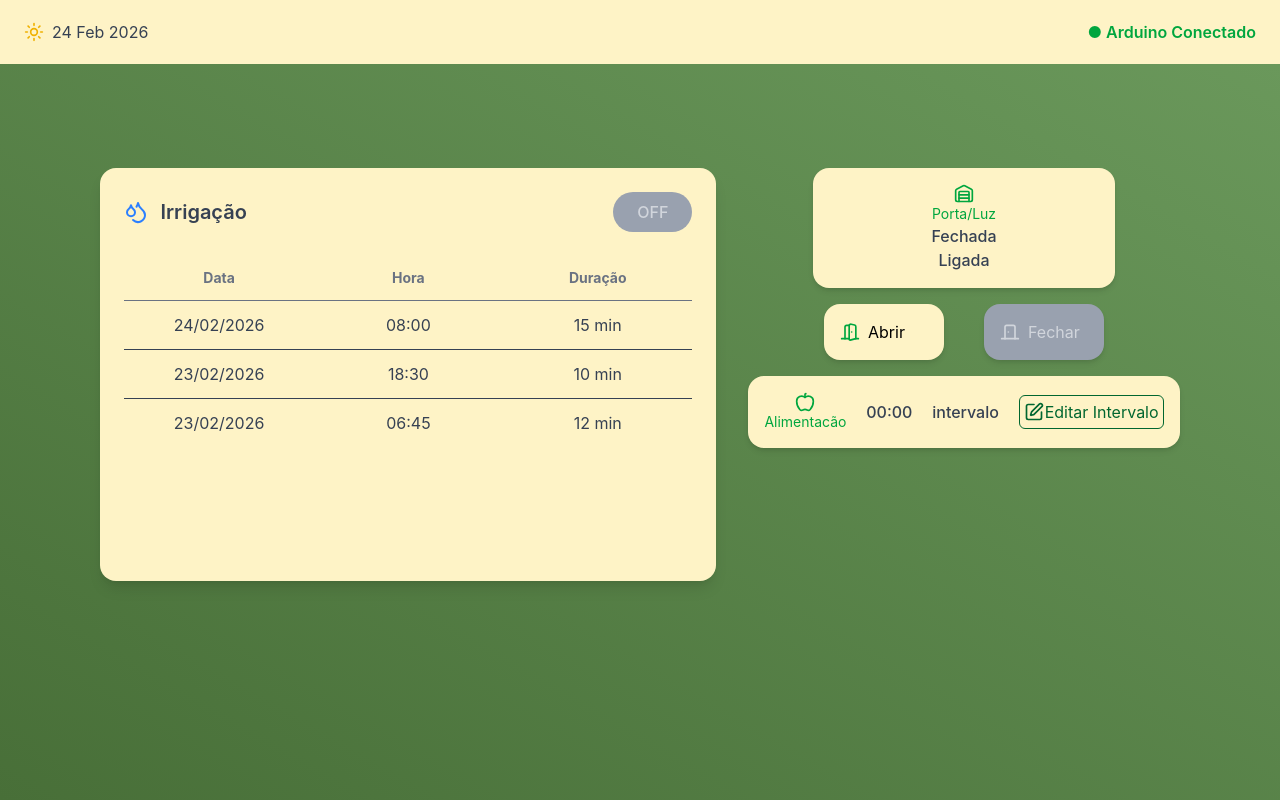
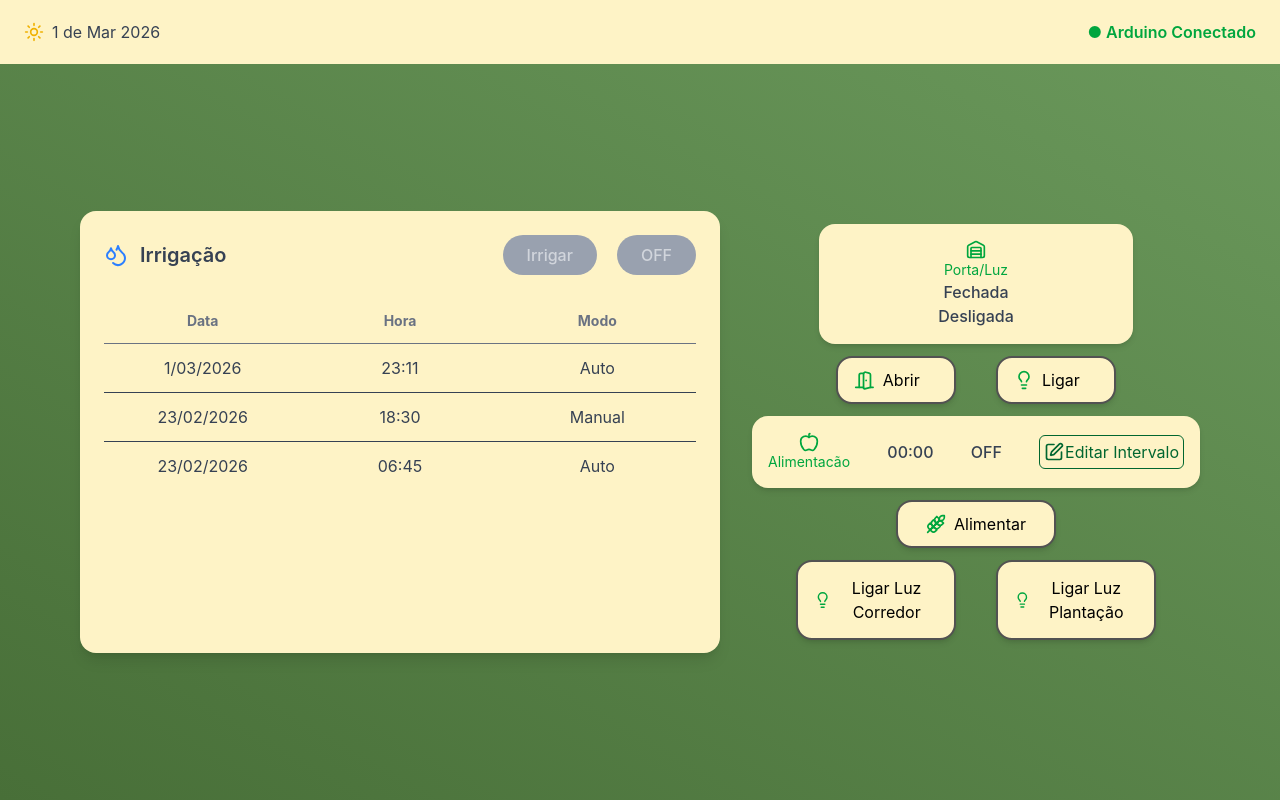
Before and after one commit to YoneWM/FarmApp_ArquiteturaHardware, a React (Vite) app: page / in a window 1280 px wide. Built offline with nearby package versions, Linux system fonts and the light colour scheme.

Commit message:
Adição componentes requeridos pelo orientador, funcao getDate e getTime

```diff
--- a/src/App.jsx
+++ b/src/App.jsx
@@ -2,19 +2,27 @@ import { useState } from "react";
 import {
   Droplets,
   Sun,
-  Thermometer,
+  Wheat,
   DoorOpen,
   DoorClosed,
   Lightbulb,
+  LightbulbOff,
   Warehouse,
   Droplet,
   Apple,
   Edit,
 } from "lucide-react";
+import {getDate,getTime} from "./utils/util"
+import {checkConnection} from "./utils/arduinoUtil"
 
 export default function App() {
   const [irrigation, setIrrigation] = useState(false);
+  const [irrigarAgora,setIrrigarAgora] = useState(false);
+  const [intervaloAlimentar,setIntervaloAlimentar] = useState(null);
   const [doorIsClosed, setDoorIsClosed] = useState(true);
+  const [lightOFF, setLightOFF] = useState(true);
+  const [lightCrrOFF, setLightCrrOFF] = useState(true);
+  const [lightPltOFF, setLightPltOFF] = useState(true);
 
   return (
     <div className="h-screen  flex flex-col font-sans">
@@ -23,7 +31,7 @@ export default function App() {
         <div className="flex items-center gap-6 text-gray-700">
           <div className="flex items-center gap-2">
             <Sun className="w-5 h-5 text-yellow-500" />
-            <span>24 Feb 2026</span>
+            <span>{getDate()}</span>
           </div>
 
           {/* <div className="flex items-center gap-2">
@@ -32,15 +40,15 @@ export default function App() {
           </div> */}
         </div>
 
-        <div className="text-green-600 font-semibold">
-          ● Arduino Conectado
+        <div className={`${checkConnection()?"text-green-600":"text-red-700"} font-semibold`}>
+          {checkConnection()?"● Arduino Conectado":"● Arduino Desconectado"}
         </div>
       </header>
 
       {/* Main Layout border-red-600 border-3*/}
-      <div className="flex flex-1 p-6 gap-8 justify-center bg-linear-to-tr from-[#486F38] to-[#6a985b]">
+      <div className="flex flex-1 gap-8 justify-center items-center bg-linear-to-tr from-[#486F38] to-[#6a985b]">
         {/* Left Panel border-blue-600 border-3*/}
-        <div className="mt-20 w-[50%] h-[60%] bg-(--secondary-color) rounded-2xl shadow-lg p-6 flex flex-col">
+        <div className=" w-[50%] h-[60%] bg-(--secondary-color) rounded-2xl shadow-lg p-6 flex flex-col ">
           {/*Header */}
           <div className="flex items-center justify-between mb-6">
             <div className="flex items-center gap-3">
@@ -49,6 +57,14 @@ export default function App() {
                 Irrigação
               </h2>
             </div>
+
+            <div className="flex gap-5">
+              <button
+              onClick={() => setIrrigarAgora(!irrigarAgora)}
+              className={`px-6 py-2 rounded-full font-medium transition bg-gray-400 text-gray-300 active:bg-[#1d7033] active:text-white`}
+              >
+                Irrigar
+              </button>
 
               <button
                 onClick={() => setIrrigation(!irrigation)}
@@ -62,6 +78,8 @@ export default function App() {
               </button>
             </div>
 
+          </div>
+
           {/*TABLE - Irrigation*/}
           <div className="flex-1 overflow-auto">
             <table className="w-full text-center border-collapse">
@@ -70,24 +88,24 @@ export default function App() {
                 <tr className="text-gray-500 text-sm border-b">
                   <th className="py-3 w-40">Data</th>
                   <th className=" w-40">Hora</th>
-                  <th className=" w-40">Duração</th>
+                  <th className=" w-40">Modo</th>
                 </tr>
               </thead>
               <tbody className="text-gray-700">
                 <tr className="border-b hover:bg-amber-200">
-                  <td className="py-3">24/02/2026</td>
-                  <td>08:00</td>
-                  <td>15 min</td>
+                  <td className="py-3">{getDate(1)}</td> {/*teste da funcao getDate*/}
+                  <td>{getTime()}</td> {/*teste da funcao getTime*/}
+                  <td>Auto</td>
                 </tr>
                 <tr className="border-b hover:bg-amber-200">
                   <td className="py-3">23/02/2026</td>
                   <td>18:30</td>
-                  <td>10 min</td>
+                  <td>Manual</td>
                 </tr>
                 <tr className="hover:bg-amber-200">
                   <td className="py-3">23/02/2026</td>
                   <td>06:45</td>
-                  <td>12 min</td>
+                  <td>Auto</td>
                 </tr>
               </tbody>
             </table>
@@ -95,7 +113,7 @@ export default function App() {
         </div>
 
         {/*Right Panel border-yellow-600 border-3*/}
-        <div className="mt-20 w-[35%] flex flex-col gap-4  items-center">
+        <div className="w-[35%] flex flex-col gap-3  items-center">
           {/* Status Reservatorio
 
           <div className="min-[1300px]:relative w-[70%] bg-(--secondary-color) shadow-md rounded-2xl p-4 justify-center flex max-[1300px]:flex-col items-center min-[1300px]:gap-8 hover:shadow-lg border-gray-400">
@@ -109,25 +127,30 @@ export default function App() {
           {/*Status da Porta e Luzes*/}
           <div className="min-[1300px]:relative w-[70%] bg-(--secondary-color) shadow-md rounded-2xl p-4 justify-center flex max-[1300px]:flex-col items-center min-[1300px]:gap-8 hover:shadow-lg border-gray-400">
             <div className="min-[1300px]:absolute min-[1300px]:left-4 flex flex-col items-center text-green-600 text-sm">{<Warehouse className="w-5 h-5" />} Porta/Luz</div>
-            <span className="text-gray-700 text-md font-medium min-[1300px]:ml-auto">{}Fechada</span>
-            <span className="text-gray-700 text-md font-medium min-[1300px]:mr-auto">{}Ligada</span>
+            <span className="text-gray-700 text-md font-medium min-[1300px]:ml-20">{doorIsClosed?"Fechada":"Aberta"}</span>
+            <span className="text-gray-700 text-md font-medium min-[1300px]:mr-auto">{lightOFF?"Desligada":"Ligada"}</span>
           </div>
 
           {/* Botoes Abrir/Fechar Porta border-3*/}
           <div className="w-full flex justify-center gap-10">
             <button className={
-              `bg-(--secondary-color) shadow-md rounded-2xl p-4 flex items-center justify-start w-30 gap-2 hover:shadow-lg transition duration-250 ease-in-out ${!doorIsClosed?"bg-gray-400 text-gray-300":" hover:cursor-pointer "}`}
-              onClick={() => setDoorIsClosed(!doorIsClosed)} disabled={doorIsClosed?false:true}>
+              `bg-(--secondary-color) shadow-md border-[#525252] border-2 rounded-2xl p-4 flex items-center justify-start w-30 h-12 gap-2 hover:shadow-lg transition duration-150 ease-in-out hover:cursor-pointer ${!doorIsClosed?"bg-red-800 text-white":""}`}
+              onClick={() => setDoorIsClosed(!doorIsClosed)} >
 
-              {<DoorOpen className={`w-5 h-5  ${!doorIsClosed?"text-gray-300":"text-green-600"}`} />} Abrir
+              {doorIsClosed?
+                <DoorOpen className={`w-[1.3em] h-[1.3em]  ${!doorIsClosed?"text-white":"text-green-600"}`} />:
+                <DoorClosed className={`w-[1.3em] h-[1.3em]  ${!doorIsClosed?"text-white":"text-green-600"}`} />
+              } {doorIsClosed?"Abrir":"Fechar"}
+            </button>
 
-            </button>
             <button className={
-              `bg-(--secondary-color) shadow-md rounded-2xl p-4 flex items-center justify-start w-30 gap-2 hover:shadow-lg transition duration-250 ease-in-out ${doorIsClosed?"bg-gray-400 text-gray-300":" hover:cursor-pointer "}`}
-              onClick={() => setDoorIsClosed(!doorIsClosed)} disabled={doorIsClosed?true:false}>
+              `bg-(--secondary-color) shadow-md border-[#525252] border-2 rounded-2xl p-4 flex items-center justify-start w-30 h-12 gap-2 hover:shadow-lg transition duration-150 ease-in-out hover:cursor-pointer ${!lightOFF?"bg-red-800 text-white":""}`}
+              onClick={() => setLightOFF(!lightOFF)} >
 
-              {<DoorClosed className={`w-5 h-5  ${doorIsClosed?"text-gray-300":"text-green-600"}`} />} Fechar
-
+              {lightOFF?
+                <Lightbulb className={`w-5 h-5  ${!lightOFF?"text-white":"text-green-600"}`} />:
+                <LightbulbOff className={`w-5 h-5  ${!lightOFF?"text-white":"text-green-600"}`} />
+              } {lightOFF?"Ligar":"Desligar"}
             </button>
           </div>
 
@@ -137,11 +160,44 @@ export default function App() {
             <div className="flex flex-col items-center text-green-600 text-sm"><Apple className="w-5 h-5 text-green-600" />Alimentacão</div>
 
             <span className="text-gray-700 font-medium ">00:00</span>
-            <span className="text-gray-700 font-medium">intervalo</span>
+            <span className="text-gray-700 font-medium">OFF</span>
 
-            <button className="flex gap-0.25 items-center text-green-800 p-1 rounded-md hover:cursor-pointer border hover:shadow-lg hover:bg-[#549778] hover:text-gray-100 transition duration-250 ease-in-out">
+            <button className="flex gap-0.25 items-center text-green-800 p-1 rounded-md hover:cursor-pointer border hover:shadow-lg hover:bg-[#549778] hover:text-gray-100 transition duration-150 ease-in-out"
+              /*onClick={}*/
+            >
               {<Edit className="w-5 h-5"/>}
               Editar Intervalo
+            </button>
+          </div>
+
+          <button className={
+              `group bg-(--secondary-color) shadow-md border-[#525252] border-2 rounded-2xl p-4 flex items-center justify-center w-40 h-12 gap-2 hover:shadow-lg transition duration-50 ease-in-out cursor-pointer active:bg-[#2E5894] active:text-white `}
+              >
+
+              {<Wheat className={`w-5 h-5 group-active:text-white text-green-600`} />} Alimentar
+          </button>
+
+
+          {/* Botões LUZ Corredor e Plantação */}
+          <div className="w-full flex justify-center gap-10">
+            <button className={
+              `bg-(--secondary-color) shadow-md border-[#525252] border-2 rounded-2xl p-4 flex items-center justify-start w-40 h-20 gap-1 hover:shadow-lg transition duration-150 ease-in-out hover:cursor-pointer ${!lightCrrOFF?"bg-red-800 text-white":""}`}
+              onClick={() => setLightCrrOFF(!lightCrrOFF)} >
+
+              {lightCrrOFF?
+                <Lightbulb className={`w-6 h-6  ${!lightCrrOFF?"text-white":"text-green-600"}`} />:
+                <LightbulbOff className={`w-6 h-6  ${!lightCrrOFF?"text-white":"text-green-600"}`} />
+              } {lightCrrOFF?"Ligar Luz\nCorredor":"Desligar Luz\nCorredor"}
+            </button>
+
+            <button className={
+              `bg-(--secondary-color) shadow-md border-[#525252] border-2 rounded-2xl p-4 flex items-center justify-start w-40 h-20 gap-1 hover:shadow-lg transition duration-150 ease-in-out hover:cursor-pointer ${!lightPltOFF?"bg-red-800 text-white":""}`}
+              onClick={() => setLightPltOFF(!lightPltOFF)} >
+
+              {lightPltOFF?
+                <Lightbulb className={`w-6 h-6  ${!lightPltOFF?"text-white":"text-green-600"}`} />:
+                <LightbulbOff className={`w-6 h-6  ${!lightPltOFF?"text-white":"text-green-600"}`} />
+              } {lightPltOFF?"Ligar Luz\nPlantação":"Desligar Luz\nPlantação"}
             </button>
           </div>
 
--- a/src/electron/main.js
+++ b/src/electron/main.js
@@ -7,7 +7,7 @@ app.on('ready',()=>{
         width:1400,
         height:750,
         minWidth:1000,
-        minHeight:600,
+        minHeight:650,
         autoHideMenuBar:true
     })
 
--- a/src/utils/arduinoUtil.js
+++ b/src/utils/arduinoUtil.js
@@ -1,5 +1,5 @@
 // Utility methods related to arduino control
 
-class ArduinoUtil{
-
+export function checkConnection(){
+    return true;
 }
--- a/src/utils/util.js
+++ b/src/utils/util.js
@@ -1,3 +1,30 @@
 export function isDev(){
     return process.env.NODE_ENV==='development'
 }
+
+/**
+ * @param {int} mode (0 = topBar; 1 = table)
+ * @returns {string} data formatada, ex: "22 de Mar 2026" p/ mode 0 ou "22/03/2026" p/ mode 1
+ */
+export function getDate(mode = 0) {
+    let date = new Date();
+    if(mode==0){
+        let data = date.toLocaleDateString("pt-BR", {day: "numeric", month: "short", year: "numeric"});
+        let DateParts = data.split(" ");
+
+        let month = DateParts[2].slice(0,1).toUpperCase()+DateParts[2].slice(1,DateParts[2].length-1);
+
+        return `${DateParts[0]} de ${month} ${DateParts[4]}`;
+    }
+    else if(mode==1){
+        let data = date.toLocaleDateString("pt-BR",{day: "numeric", month: "2-digit", year: "numeric"})
+        return data;
+    }
+
+    return "Date Error";
+
+}
+
+export function getTime(date = new Date()) {
+    return date.toLocaleTimeString("pt-BR", { hour: "2-digit", minute: "2-digit" });
+}
```
Lines whose indentation alone changed are shown as unchanged.
